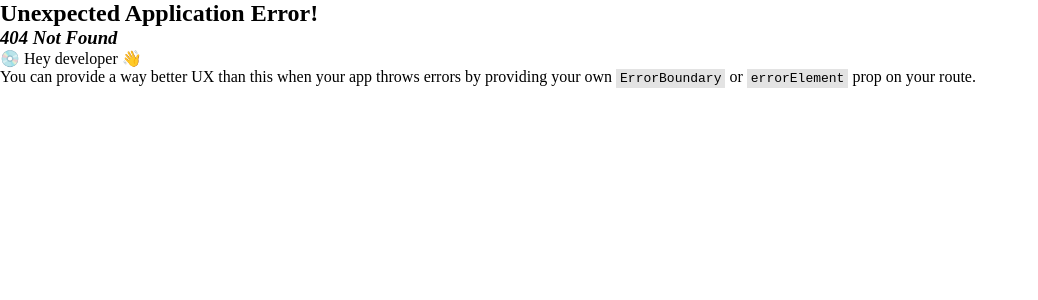
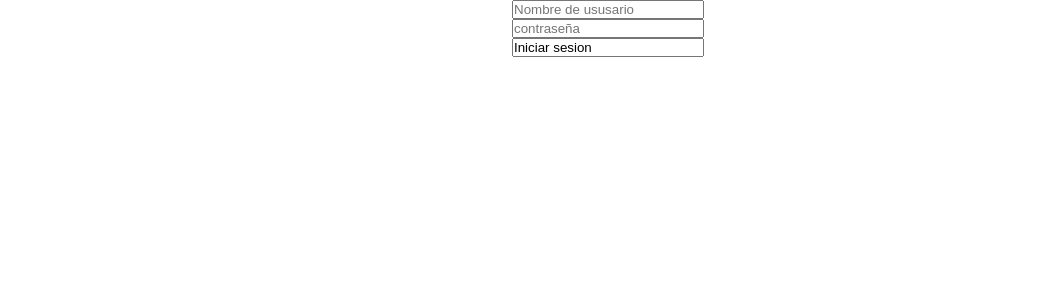
Before and after one commit to camilo150/GCO2, a React (Vite) app: page /verificar in a window 1280 px wide. Before the commit this address had no page. Shown: the top 300 px of the page, without its empty margins (0-1038 px from the left). Built offline with nearby package versions, Linux system fonts and the light colour scheme.

Commit message:
boceto de formulario de compra

```diff
--- a/src/App.jsx
+++ b/src/App.jsx
@@ -4,6 +4,7 @@ import Mothercare from './components/layouts/pages/marcas/Mothercare'
 import Chevignon from './components/layouts/pages/marcas/Chevignon'
 import Nafnaf from './components/layouts/pages/marcas/Nafnaf'
 import Americanino from './components/layouts/pages/marcas/Americanino'
+import InicioSesion from './components/layouts/pages/interfaz/InicioSesion'
 
 let router = createBrowserRouter([
 {
@@ -26,6 +27,10 @@ element:<Chevignon/>,
   path: "/Americanino",
   element:<Americanino/>,
 },
+{
+  path: "verificar",
+  element:<InicioSesion/>
+}
 
 
 
--- /dev/null
+++ b/src/components/layouts/pages/interfaz/InicioSesion.jsx
@@ -0,0 +1,19 @@
+import { Flex } from 'antd'
+import React from 'react'
+
+
+const InicioSesion = () => {
+  return (
+<>
+    <form className='formulario'>
+        <input type="text" placeholder={"Nombre de ususario"} />
+        <input type="text" placeholder={"contraseña"}/>
+        <input type="text" value={"Iniciar sesion"} />
+
+    </form>
+
+</>
+  )
+}
+
+export default InicioSesion
--- a/src/components/layouts/pages/marcas/Nafnaf.jsx
+++ b/src/components/layouts/pages/marcas/Nafnaf.jsx
@@ -47,6 +47,9 @@ function Nafnaf() {
             data={nafnafProducts} // Pasa los productos de Nafnaf como prop
           />
         </section>
+       <Link to={"/verificar"}>
+       <button> adad</button>
+       </Link>
       </main>
       <Foother />
     </>
--- a/src/index.css
+++ b/src/index.css
@@ -409,3 +409,13 @@ header {
   transform: scale(1.03);
   border-radius: 0;
 }
+
+.formulario{
+  position: relative;
+  left: 40%;
+  top: 50%;
+  flex-direction: column;
+  display: flex;
+  width: 15%;
+
+}
```
Lines whose indentation alone changed are shown as unchanged.
